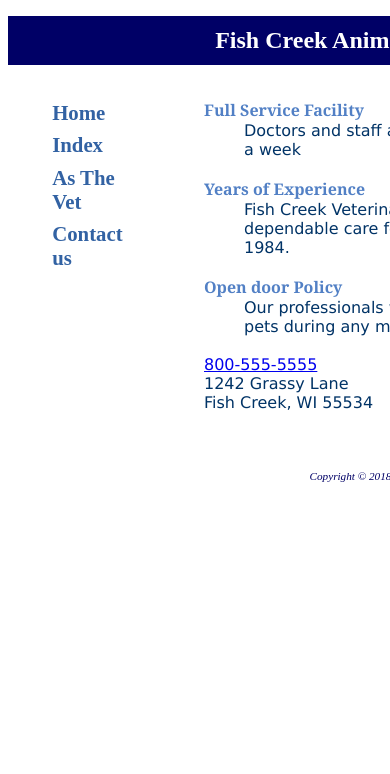
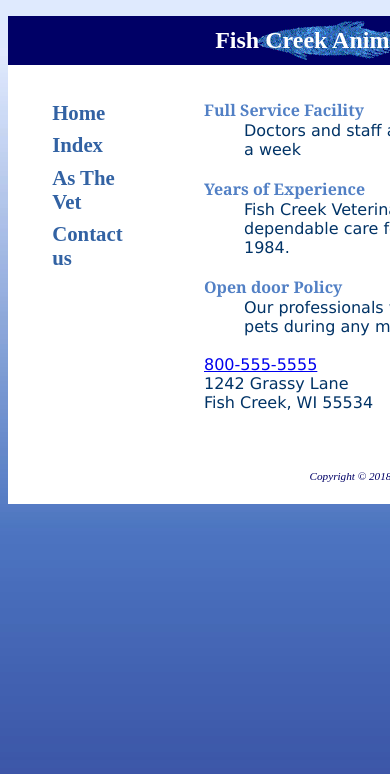
Before and after one commit to fredert4/lab6, a plain HTML site: page home.html in a window 390 px wide. Shown: the top 774 px of the page. Drawn offline with Linux system fonts and the light colour scheme.

Commit message:
Update fishcreek.css

```diff
--- a/fishcreek.css
+++ b/fishcreek.css
@@ -4,7 +4,7 @@
 
 header {
   background-color: #006;
-  background-image: url(../images/bigfish.gif);
+  background-image: url(bigfish.gif);
   background-repeat: no-repeat;
   background-position: center;
   width: auto;
@@ -21,7 +21,7 @@ h1 {
 }
 
 body {
-  background-image: url(../images/gradientblue.jpg);
+  background-image: url(gradientblue.jpg);
 }
 
 nav {
@@ -139,7 +139,7 @@ main {
   }
   @media only screen and (max-width:768px){
     header{
-      background-image: url(../images/lilfish.gif);
+      background-image: url(lilfish.gif);
       background-repeat: none;
       background-position: center;
     }
```
